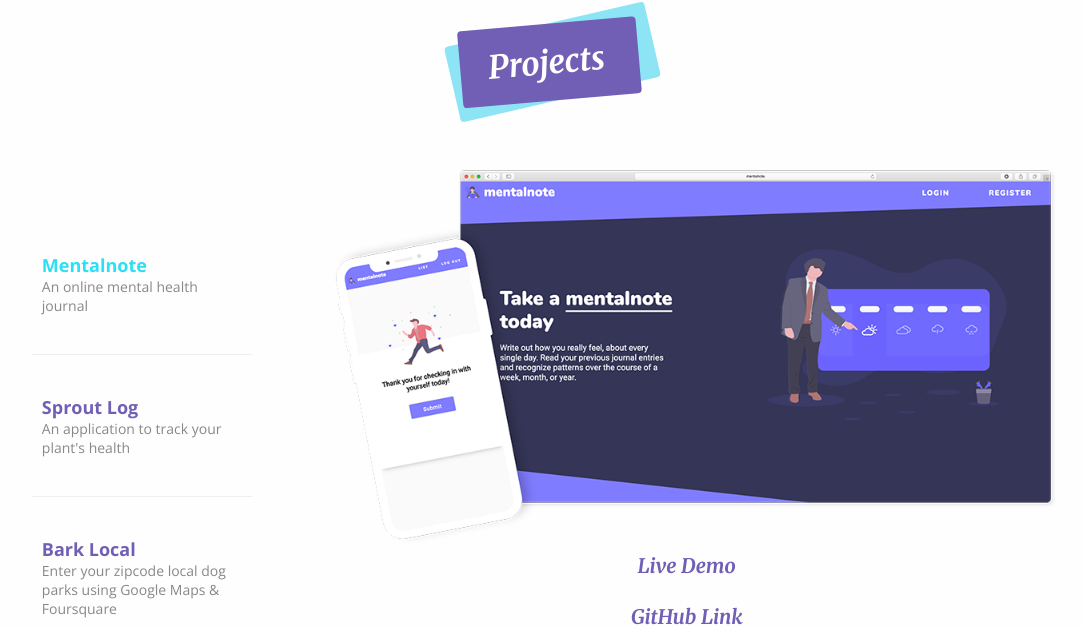
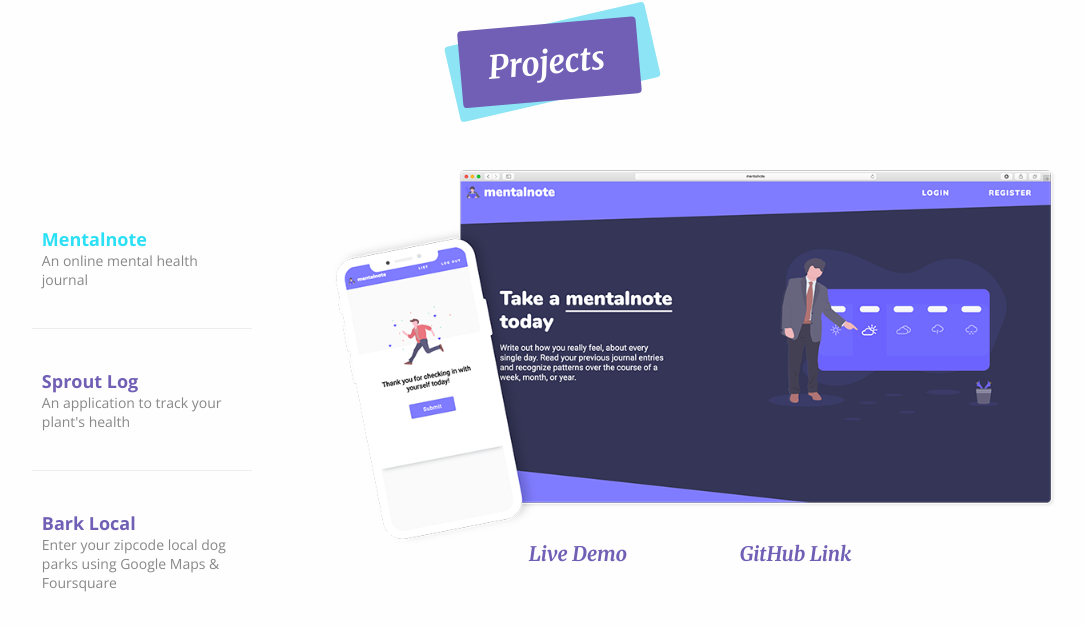
Before and after one commit to nathancleon/portfolio, a Gatsby site: page / in a window 1280 px wide. Shown: the part 949-1576 px from the top of the page, without its empty margins (94-1178 px from the left). Built offline with nearby package versions, Linux system fonts and the light colour scheme; Gatsby itself is replaced by a stand-in of ours.

Commit message:
project link style update

```diff
--- a/src/components/Projects/Projects.js
+++ b/src/components/Projects/Projects.js
@@ -197,12 +197,21 @@
 const SelectedImg = styled.img`
   {
     max-width: 60vw;
-    margin-bottom: -4vw;
   }
   @media only screen and (max-width: 860px) {
     {
       max-width: 100vw;
     }
+  }
+`;
+
+const LinkContainer = styled.div`
+  {
+    width: 50%;
+    display: flex;
+    justify-content: space-around;
+    margin-top: -5vw;
+    margin-bottom: 1vw;
   }
 `;
 
@@ -393,8 +402,10 @@
           </ProjectListContainer>
         <SelectedProject>
         <SelectedImg src={this.state.images[this.state.selectedIndex]} alt="design mockup" />
-          <LiveDemoLink href={selectedProject.liveDemo} target="_blank" rel="noopener noreferrer">Live Demo</LiveDemoLink>
-          <LiveDemoLink href={selectedProject.techStack[selectedProject.techStack.length - 1].link} target="_blank" rel="noopener noreferrer">GitHub Link</LiveDemoLink>
+          <LinkContainer>
+            <LiveDemoLink href={selectedProject.liveDemo} target="_blank" rel="noopener noreferrer">Live Demo</LiveDemoLink>
+            <LiveDemoLink href={selectedProject.techStack[selectedProject.techStack.length - 1].link} target="_blank" rel="noopener noreferrer">GitHub Link</LiveDemoLink>
+          </LinkContainer>
           <TechStack>
           {
             selectedProject.techStack.map((stack, index) => {
```
